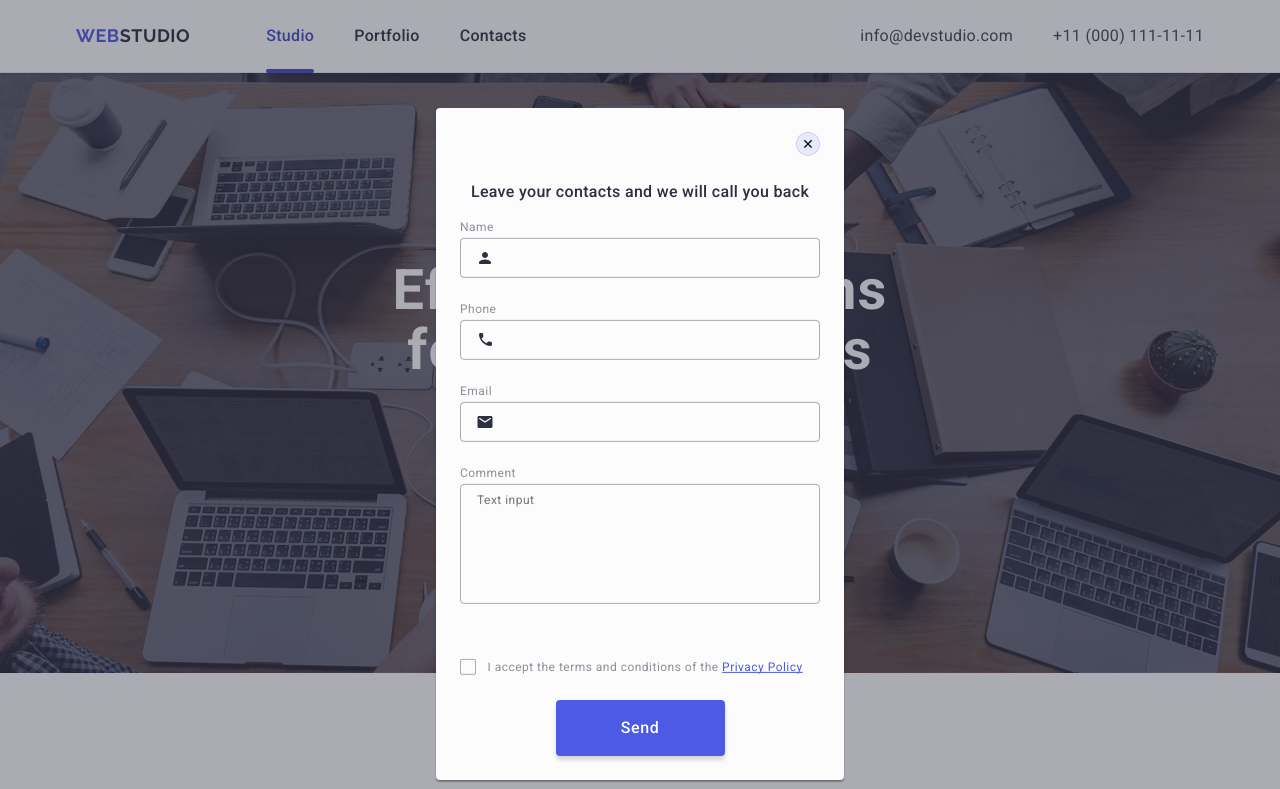
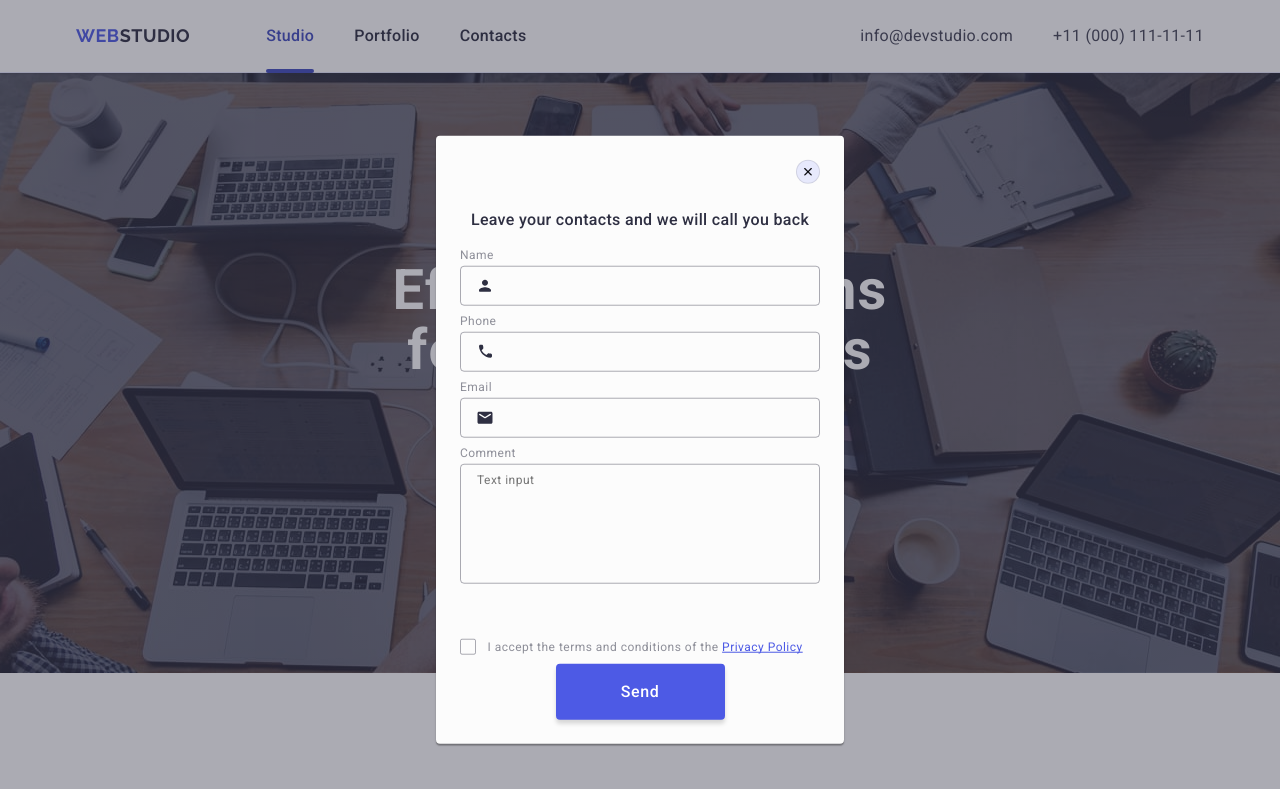
Before and after one commit to AndriiTO/goit-markup-hw-05, a plain HTML site: page index.html in a window 1280 px wide. Shown: the top 789 px of the page. Drawn offline with nearby package versions, Linux system fonts and the light colour scheme.

Commit message:
delete double margin

```diff
--- a/css/styles.css
+++ b/css/styles.css
@@ -663,9 +663,7 @@ img {
   display: flex;
   flex-direction: column;
 }
-.backdrop-wrapper {
-  margin-bottom: 8px;
-}
+
 .form-lable {
   display: block;
   font-weight: 400;
@@ -732,7 +730,7 @@ img {
   border-color: #4d5ae5;
 }
 .backdrop-wrapper {
-  margin-bottom: 24px;
+  margin-bottom: 8px;
 }
 .checkbox-lable {
   font-weight: 400;
```
